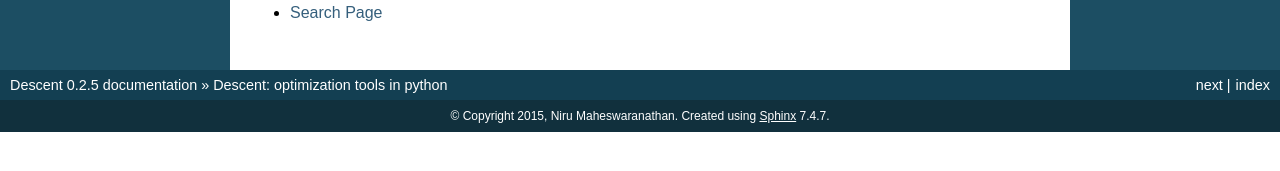
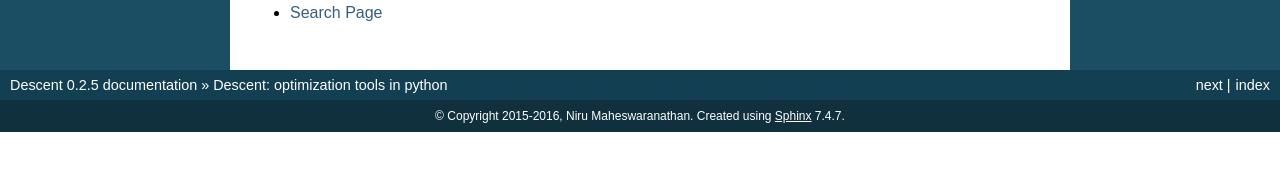
Before and after one commit to nirum/descent, a Sphinx documentation site: the page built from docs/index.rst, in a window 1280 px wide. Shown: the part 672-843 px from the top of the page. Built offline with Sphinx 7.4.7, drawn with Linux system fonts in a browser that asks for light colours.

```diff
--- a/docs/conf.py
+++ b/docs/conf.py
@@ -57,7 +57,7 @@ master_doc = 'index'
 
 # General information about the project.
 project = u'Descent'
-copyright = u'2015, Niru Maheswaranathan'
+copyright = u'2015-2016, Niru Maheswaranathan'
 author = u'Niru Maheswaranathan'
 
 # The version info for the project you're documenting, acts as replacement for
--- a/requirements.txt
+++ b/requirements.txt
@@ -1,4 +1,3 @@
-six
 numpy
 toolz
 scipy
--- a/setup.py
+++ b/setup.py
@@ -8,7 +8,6 @@ setup(
     author_email='nirum@stanford.edu',
     url='https://github.com/nirum/descent',
     install_requires=[
-        'six',
         'numpy',
         'toolz',
         'scipy',
@@ -18,7 +17,7 @@ setup(
     ],
     extras_require={
         'dev': [],
-        'test': ['coveralls', 'pytest', 'coverage'],
+        'test': ['flake8', 'pytest', 'coverage'],
     },
     long_description='''
         The descent package contains tools for performing first order
```
Also changed, not shown: .readthedocs.yml (added), 1 other file.
